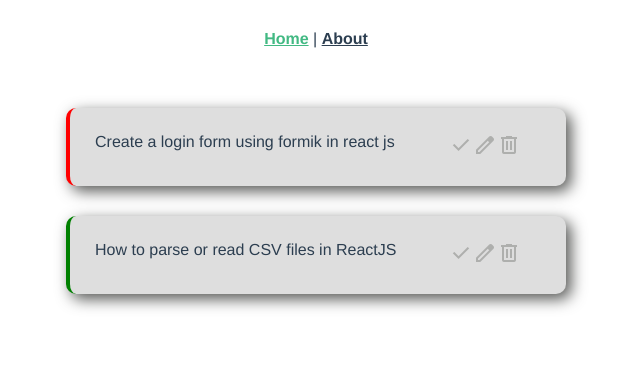
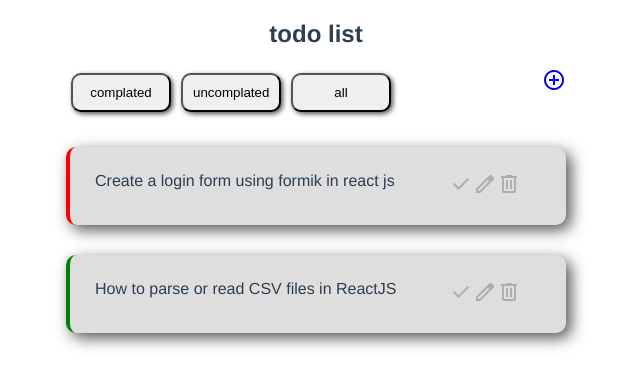
Before and after one commit to amiof/todo-list-vuejs, a Vue app: page / in a window 1280 px wide. Shown: the top 388 px of the page, without its empty margins (324-964 px from the left). Built offline with nearby package versions, Linux system fonts and the light colour scheme; data requests are answered from the project's data file.

Commit message:
added some page and button to project

```diff
--- a/src/App.vue
+++ b/src/App.vue
@@ -1,8 +1,9 @@
 <template>
-  <nav>
-    <router-link to="/">Home</router-link> |
-    <router-link to="/about">About</router-link>
-  </nav>
+  <!-- <nav> -->
+  <!--   <router-link to="/">Home</router-link> | -->
+  <!--   <router-link to="/about">About</router-link> -->
+  <!-- </nav> -->
+  <h2>todo list </h2>
   <router-view />
 </template>
 
--- a/src/components/AddTask.vue
+++ b/src/components/AddTask.vue
@@ -1,6 +1,10 @@
 <template>
     <div>
         <h1>add Task</h1>
+        <div>
+        <input type="text"/>
+
+        </div>
     </div>
 </template>
 
--- a/src/components/TaskCards.vue
+++ b/src/components/TaskCards.vue
@@ -1,6 +1,6 @@
 <template>
-    <div class="card" :class="{complate:task.complated}">
-        <div @click="showDetails" class="task" >
+    <div class="card" :class="{ complate: task.complated }">
+        <div @click="showDetails" class="task">
             {{ task.title }}
             <h3 class="h3" v-if="details">detailes</h3>
             <p v-if="details">{{ task.body }}</p>
@@ -8,12 +8,14 @@
         </div>
         <div class="icons">
 
-            <span class="material-symbols-outlined done" @click="changeComplate" >
+            <span class="material-symbols-outlined done" @click="changeComplate">
                 done
             </span>
-            <span class="material-symbols-outlined edit">
-                edit
-            </span>
+            <RouterLink to="./EditTask">
+                <span class="material-symbols-outlined edit">
+                    edit
+                </span>
+            </RouterLink>
             <span class="material-symbols-outlined delete" @click="removeHandler">
                 delete
             </span>
@@ -24,6 +26,7 @@
 <script>
 
 export default {
+
     name:"TaskCards",
     props: ["task"],
     data() {
--- a/src/router/index.js
+++ b/src/router/index.js
@@ -14,7 +14,19 @@ const routes = [
     // this generates a separate chunk (about.[hash].js) for this route
     // which is lazy-loaded when the route is visited.
     component: () => import(/* webpackChunkName: "about" */ '../views/AboutView.vue')
-  }
+  },
+  {
+    path: "/addTask",
+    name: "addTask",
+    component :()=>import("../components/AddTask.vue")
+
+  },
+  {
+    path: "/editTask",
+    name: "editTask",
+    component :()=>import("../components/EditTask.vue")
+
+  },
 ]
 
 const router = createRouter({
--- a/src/views/HomeView.vue
+++ b/src/views/HomeView.vue
@@ -1,15 +1,28 @@
 <template>
   <div class="home">
-
+    <div class="items">
+      <RouterLink to="/addTask">
+        <span class="material-symbols-outlined">
+          add_circle
+        </span>
+      </RouterLink>
+      <div>
+        <button class="buttons">complated</button>
+        <button class="buttons">uncomplated</button>
+        <button class="buttons">all</button>
+      </div>
+    </div>
     <div v-for="post in posts">
       <TaskCards :key="post.id" :task="post" @RefreshDone="refreshData" @remove="removeHandler"></TaskCards>
     </div>
+
   </div>
 </template>
 
 <script>
 // @ is an alias to /src
 import TaskCards from "../components/TaskCards.vue"
+// import addTask from "../components/AddTask.vue"
 export default {
   name: 'HomeView',
   components: { TaskCards },
@@ -47,4 +60,24 @@ export default {
 .home {
   width: 500px;
 }
+
+.buttons {
+  padding: 10px;
+  margin: 5px;
+  width: 100px;
+  border-radius: 10px;
+  box-shadow: 2px 2px 5px #535452;
+  animation: 3s ease-in all ;
+}
+
+.buttons:hover {
+  background-color: #1fdb09;
+  color: white;
+}
+
+.items {
+  display: flex;
+  justify-content: space-between;
+  flex-direction: row-reverse;
+}
 </style>
```
